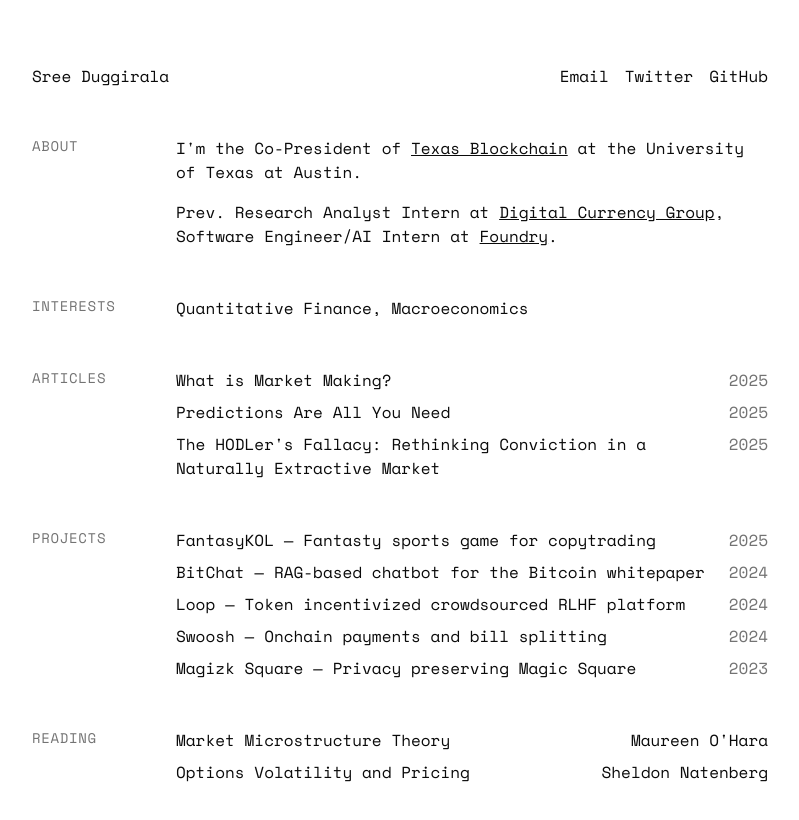
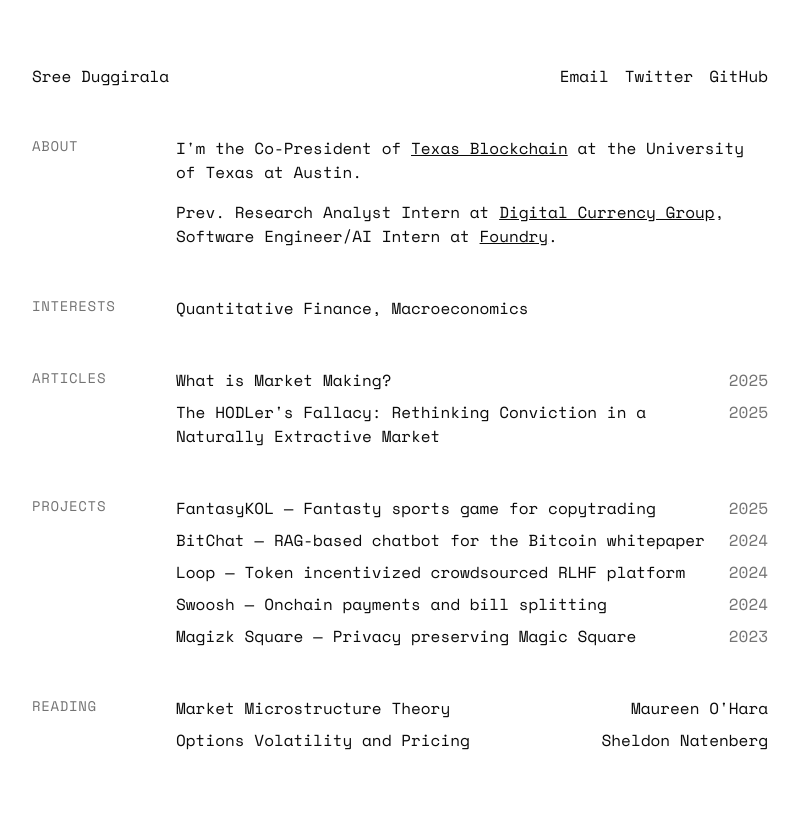
Before and after one commit to sreeduggirala/website, a Next.js app: page / in a window 1280 px wide. Shown: the top 820 px of the page, without its empty margins (240-1039 px from the left). Built offline with nearby package versions, Linux system fonts and the light colour scheme.

Commit message:
remove article

```diff
--- a/app/page.tsx
+++ b/app/page.tsx
@@ -59,11 +59,6 @@ export default function Home() {
               title: "What is Market Making?",
               year: "2025",
               link: "/mm-articles/MM1.pdf",
-            },
-            {
-              title: "Predictions Are All You Need",
-              year: "2025",
-              link: "https://x.com/sreethereum/status/1969383114125558020",
             },
             {
               title: "The HODLer's Fallacy: Rethinking Conviction in a Naturally Extractive Market",
```
